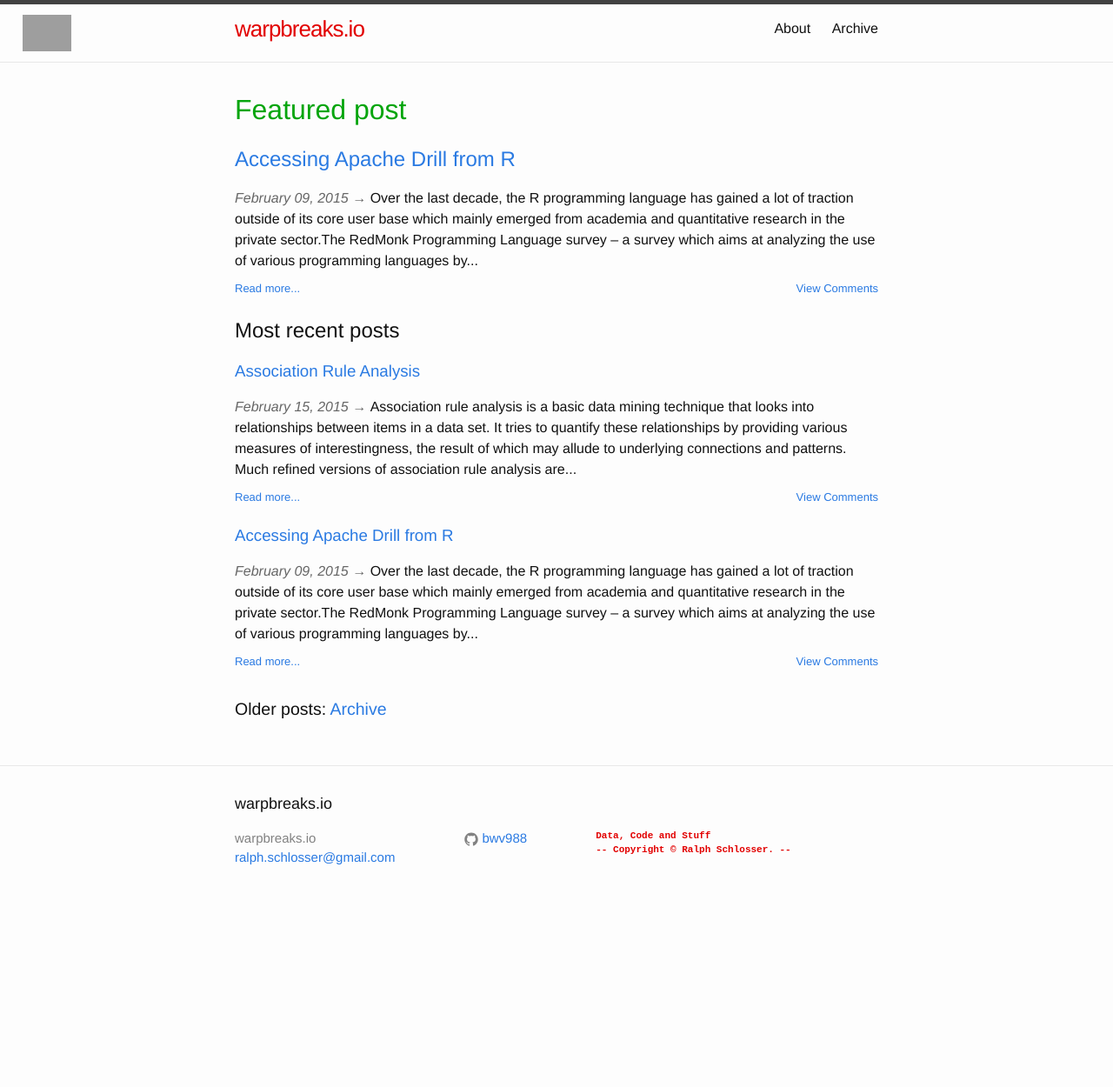
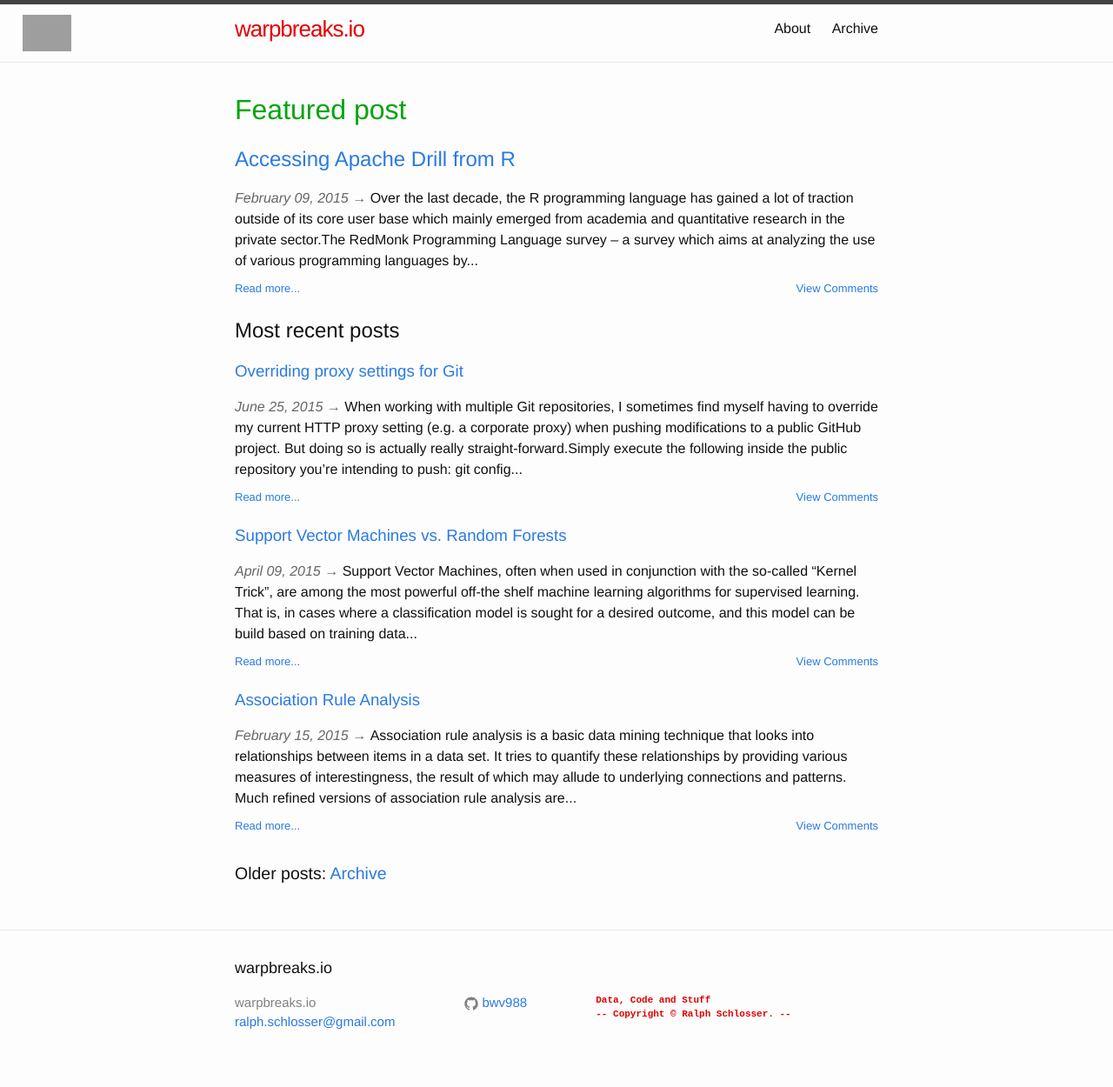
Before and after one commit to bwv988/blogtest, a Jekyll site: the page built from index.html, in a window 1280 px wide. Shown: the whole page at 87% size. Built offline with Jekyll 4.4.1, drawn with Linux system fonts in a browser that asks for light colours; before the commit the page ends 1061 px from its top, so only the background shows below that; grey boxes are pictures that could not be loaded.

Commit message:
Added SVM post and further fixes.

```diff
--- /dev/null
+++ b/_posts/2015-04-09-svm.markdown
@@ -0,0 +1,12 @@
+---
+title: Support Vector Machines vs. Random Forests
+categories: [bigdata, r]
+layout: post
+---
+
+**Support Vector Machines**, often when used in conjunction with the so-called "Kernel Trick", are among the most powerful off-the shelf machine learning algorithms for supervised learning. That is, in cases where a classification model is sought for a desired outcome, and this model can be build based on training data which contains the expected outcome for each data row.
+
+The below report is a comparative analysis on the predictive performance of Support Vector Machines using a range of different _kernels_ vs. the Random Forest algorithm.
+
+* [Analysis PDF file](https://github.com/bwv988/data_analyses/raw/master/svm/svm_classification.pdf)
+* [GitHub repo](https://github.com/bwv988/data_analyses/tree/master/svm)
--- /dev/null
+++ b/_posts/2015-06-25-gitproxy.markdown
@@ -0,0 +1,12 @@
+---
+title: Overriding proxy settings for Git
+categories: [git, linux]
+layout: post
+---
+
+When working with multiple Git repositories, I sometimes find myself having to override my current HTTP proxy setting (e.g. a corporate proxy) when pushing modifications to a public GitHub project. But doing so is actually really straight-forward.
+
+Simply execute the following inside the public repository you're intending to push:
+{% highlight bash %}
+    git config --add remote.origin.proxy ""
+{% endhighlight %}
--- a/index.html
+++ b/index.html
@@ -5,7 +5,7 @@
 <div id="home">
 
     <h1 id="intro" class="featured_post">Featured post</h1>
-      {% for post in site.posts limit:3 %}
+      {% for post in site.posts %}
       {% if post.featured == true %}
           <div class="post">
             <h2><a href="{{post.url}}">{{post.title}}</a></h2>
```
